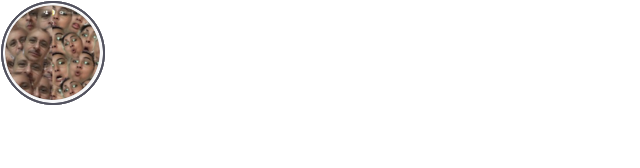
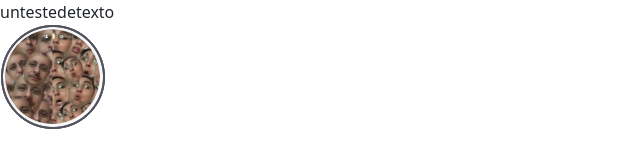
Before and after one commit to senaDEac/pages, a plain HTML site: page index.html in a window 1280 px wide. Shown: the whole page, without its empty margins (0-640 px from the left). Drawn offline with nearby package versions, Linux system fonts and the light colour scheme.

```diff
--- a/index.html
+++ b/index.html
@@ -11,6 +11,7 @@
         <title>Studio IconPlace</title>
 	</head>
 	<body>
+		untestedetexto<br>
 		<img src="https://senadeac.github.io/pages/assets/Images/colaborators/pijamudos.png">
 	</body>
 </html>
```
